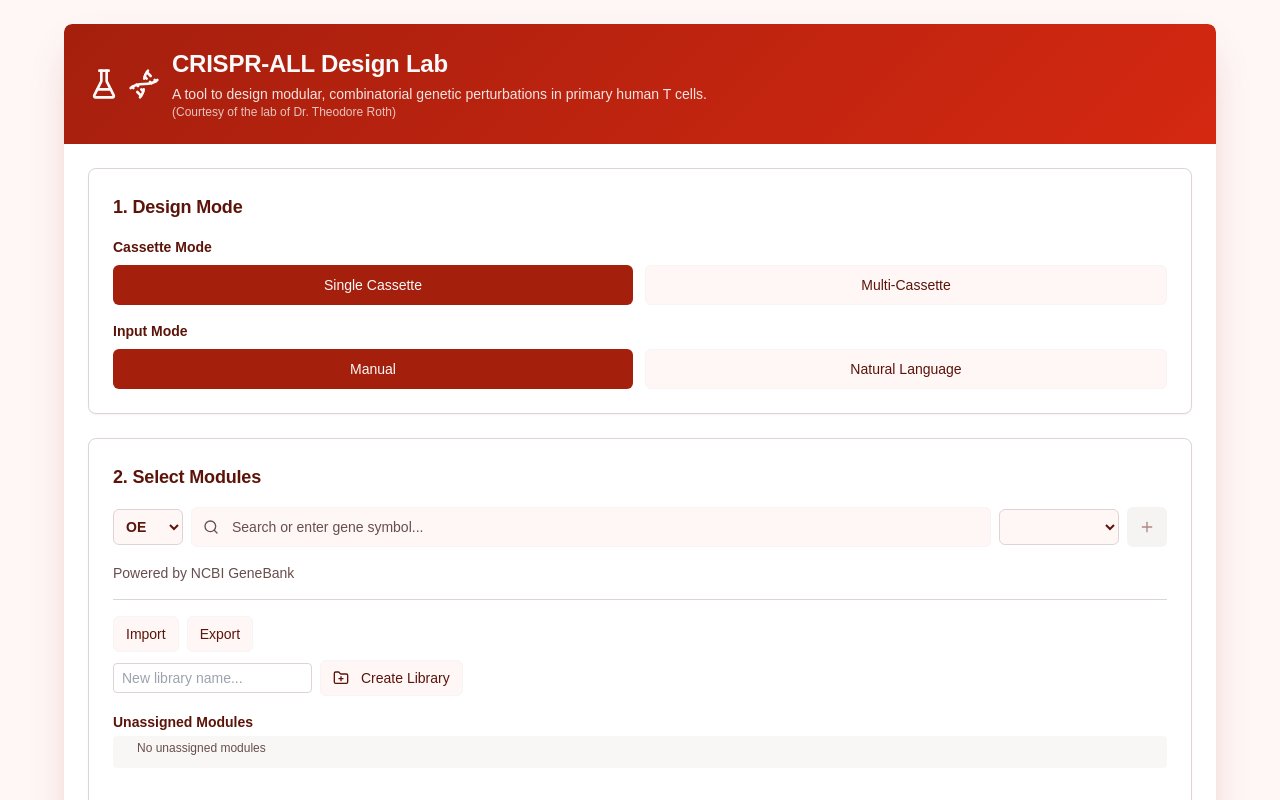
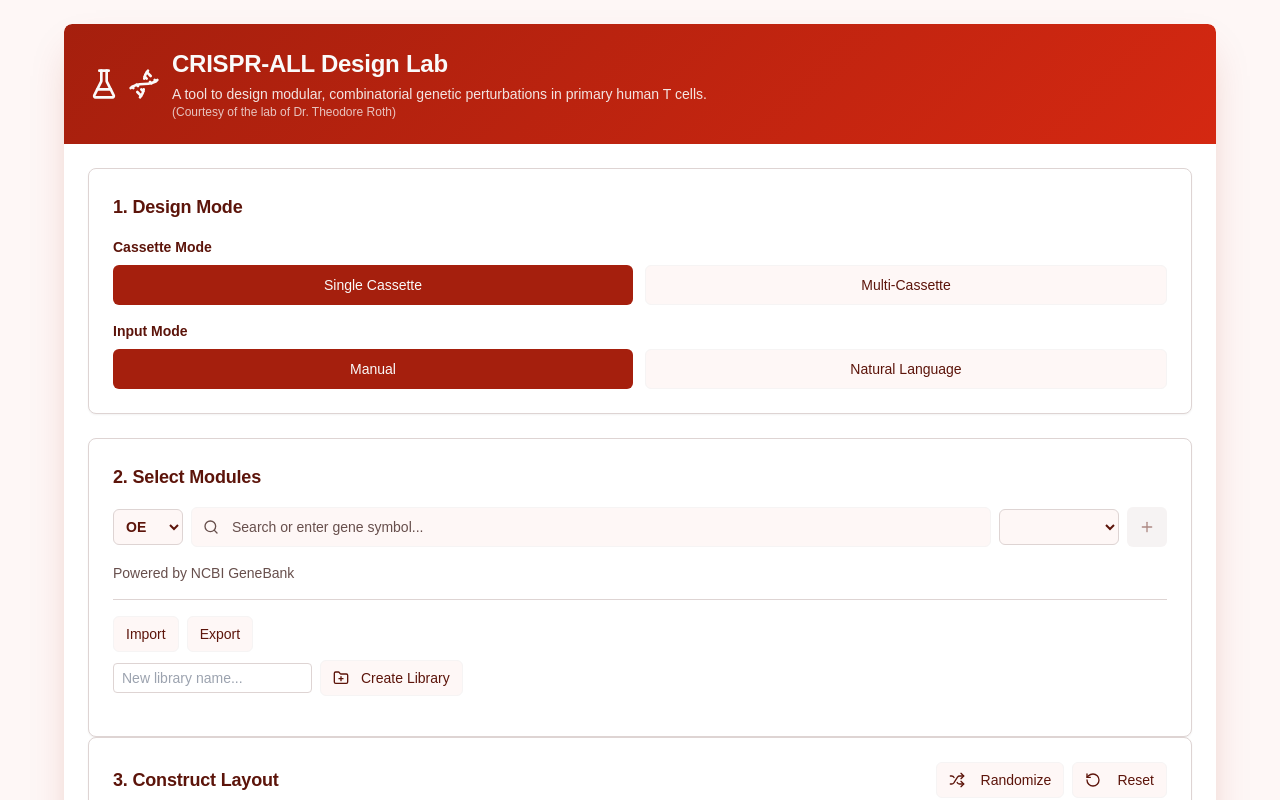
Before and after one commit to Siddheshmittra/CRISPR-All_Hands_On_Deck, a React (Vite) app: page / in a window 1280 px wide. Shown: the top 800 px of the page. Built offline with nearby package versions, Linux system fonts and the light colour scheme; a web font is replaced by a local one.

Commit message:
library mod

```diff
--- a/src/components/design-lab/module-selector.tsx
+++ b/src/components/design-lab/module-selector.tsx
@@ -288,12 +288,6 @@ export const ModuleSelector = ({ selectedModules, onModuleSelect, onModuleDesele
         }
         return folder;
       });
-      // Remove from all folders if source is unassigned
-      if (source.droppableId === 'unassigned') {
-        // nothing to remove
-      }
-      // Add to destination folder
-      if (destination.droppableId !== 'unassigned') {
       newFolders = newFolders.map(folder => {
         if (folder.id === destination.droppableId) {
           const newModules = Array.from(folder.modules);
@@ -305,10 +299,6 @@ export const ModuleSelector = ({ selectedModules, onModuleSelect, onModuleDesele
         }
         return folder;
       });
-      } else {
-        // Remove from all folders (move to unassigned)
-        // Already removed above
-      }
       return newFolders;
     });
   }
@@ -412,42 +402,6 @@ export const ModuleSelector = ({ selectedModules, onModuleSelect, onModuleDesele
         </Button>
       </div>
       {/* Folder/Library display */}
-      {/* Unassigned Modules Area */}
-      <div className="mb-4">
-        <div className="font-semibold text-sm mb-1">Unassigned Modules</div>
-        <Droppable droppableId="unassigned" direction="horizontal">
-          {(provided, snapshot) => (
-            <div
-              ref={provided.innerRef}
-              {...provided.droppableProps}
-              className="pl-6 pb-2 pt-1 flex flex-wrap gap-2 min-h-[32px] bg-muted/50 rounded"
-            >
-              {unassignedModules.length === 0 && <span className="text-xs text-muted-foreground">No unassigned modules</span>}
-              {unassignedModules.map((module, idx) => (
-                <Draggable key={module.id} draggableId={module.id} index={idx}>
-                  {(dragProvided, dragSnapshot) => (
-                    <div
-                      ref={dragProvided.innerRef}
-                      {...dragProvided.draggableProps}
-                      {...dragProvided.dragHandleProps}
-                      className={`cursor-move transition-transform ${dragSnapshot.isDragging ? 'scale-105 rotate-2 z-50' : 'hover:scale-105'}`}
-                    >
-                      <Badge
-                        variant="secondary"
-                        className={`text-xs ${isSelected(module.id) ? 'bg-primary text-primary-foreground' : ''} ${dragSnapshot.isDragging ? 'shadow-lg' : ''}`}
-                        onClick={() => handleModuleClick(module)}
-                      >
-                        {module.name}
-                      </Badge>
-                    </div>
-                  )}
-                </Draggable>
-              ))}
-              {provided.placeholder}
-            </div>
-          )}
-        </Droppable>
-      </div>
       <div className="mb-4">
         {folders.map(folder => (
           <div key={folder.id} className="mb-2 border rounded bg-muted">
```
Lines whose indentation alone changed are shown as unchanged.
